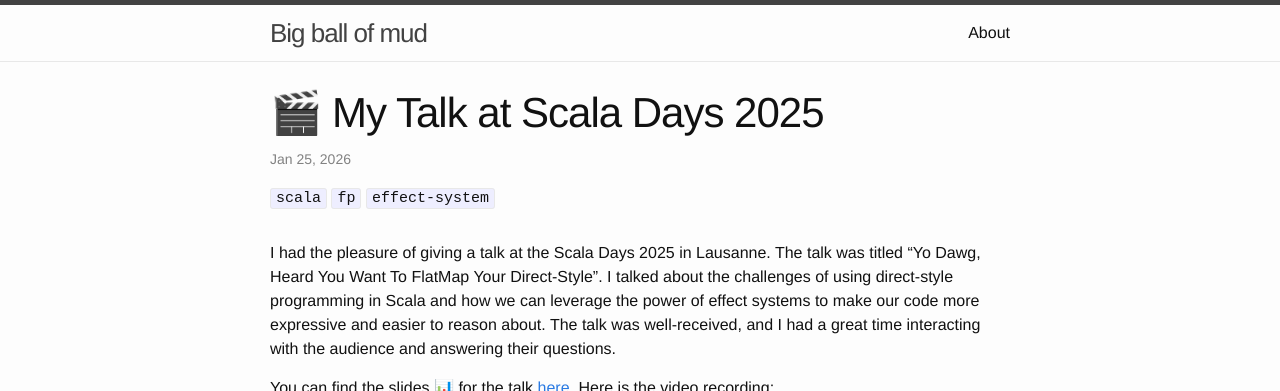
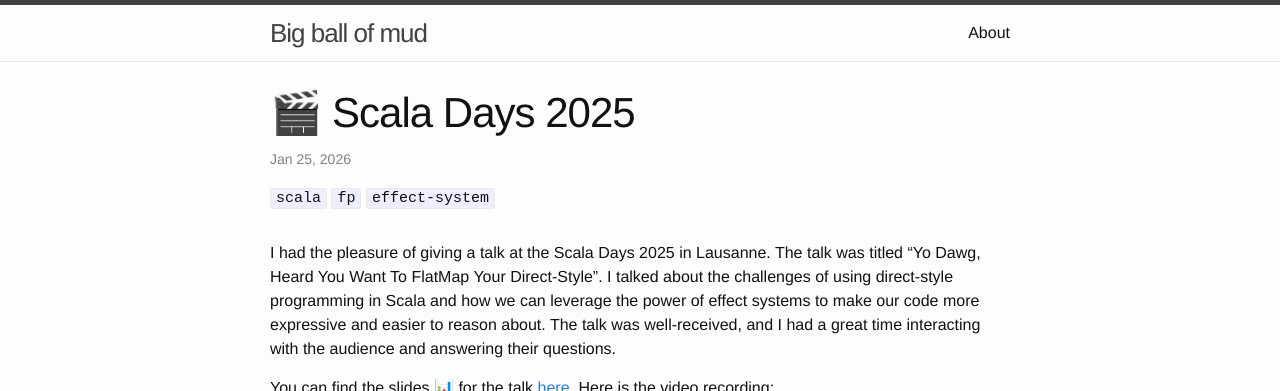
Before and after one commit to rcardin/rcardin.github.io, a Jekyll site: the page built from _posts/2026-01-25-scala-days-2025.markdown, in a window 1280 px wide, cut to the strip 0-391 px from the top of the page. Built offline with Jekyll 4.4.1, drawn with Linux system fonts in a browser that asks for light colours; nearby versions of some CDN libraries; comment, search, counter and statistics services are not loaded.

Commit message:
Changed the titles of the talks

```diff
--- a/_posts/2025-05-02-scalar-2025.markdown
+++ b/_posts/2025-05-02-scalar-2025.markdown
@@ -1,6 +1,6 @@
 ---
 layout: post
-title:  "🎬 My Talk at Scalar Conference 2025"
+title:  "🎬 Scalar Conference 2025"
 date:   2025-05-02 09:50:53
 comments: true
 categories: programming fp effect-system scala
--- a/_posts/2025-05-28-ticino-software-craft.markdown
+++ b/_posts/2025-05-28-ticino-software-craft.markdown
@@ -1,6 +1,6 @@
 ---
 layout: post
-title:  "🎬 My Talk at Ticino Software Craft in May 2025"
+title:  "🎬 Ticino Software Craft in May 2025"
 date:   2025-05-28 19:32:31
 comments: true
 categories: programming fp effect-system scala
--- a/_posts/2026-01-25-scala-days-2025.markdown
+++ b/_posts/2026-01-25-scala-days-2025.markdown
@@ -1,6 +1,6 @@
 ---
 layout: post
-title:  "🎬 My Talk at Scala Days 2025"
+title:  "🎬 Scala Days 2025"
 date:   2026-01-25 09:01:21
 comments: true
 categories: programming fp effect-system scala
```
